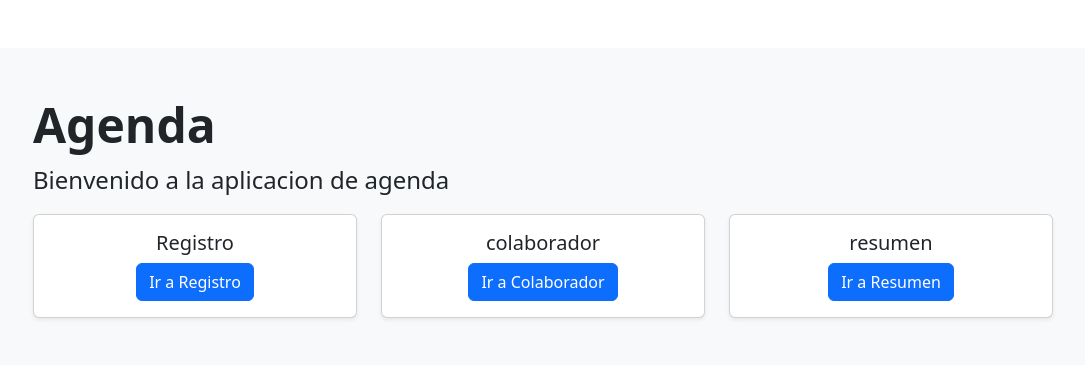
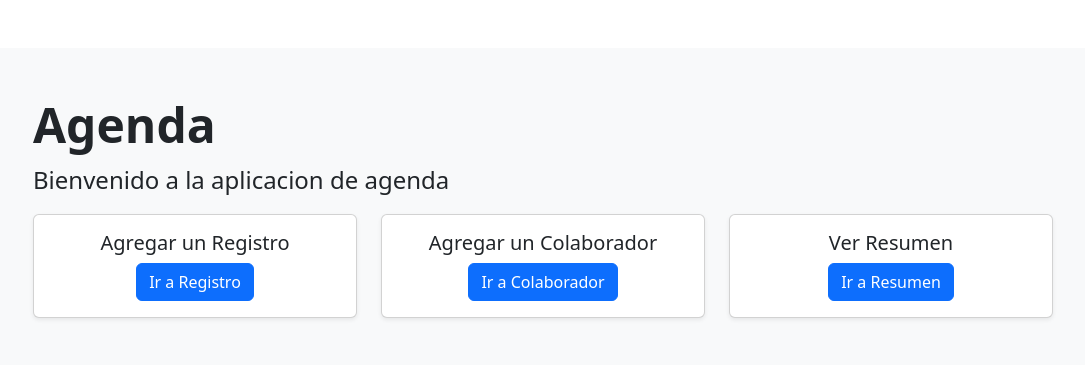
Before and after one commit to HeliskyJpg/duoagenda, a Flask app: page / in a window 1280 px wide. Shown: the part 16-381 px from the top of the page, without its empty margins (97-1182 px from the left). Run offline with Flask 3, Linux system fonts and the light colour scheme.

Commit message:
Correcion de Myuscula en la inicial de la descripcion de los botones.

```diff
--- a/templates/index.html
+++ b/templates/index.html
@@ -14,7 +14,7 @@
   <div class="col-md-4">
     <div class="card h-100 shadow-sm">
       <div class="card-body text-center">
-        <h5 class="card-title">Registro</h5>
+        <h5 class="card-title">Agregar un Registro</h5>
       <a href="{{ url_for('registro_colaborador') }}" class="btn btn-primary">Ir a Registro</a>
       </div>
     </div>
@@ -23,7 +23,7 @@
 <div class="col-md-4">
     <div class="card h-100 shadow-sm">
       <div class="card-body text-center">
-        <h5 class="card-title">colaborador</h5>
+        <h5 class="card-title">Agregar un Colaborador</h5>
         <a href="{{ url_for('listado_clientes') }}" class="btn btn-primary">Ir a Colaborador</a>
       </div>
     </div>
@@ -32,7 +32,7 @@
   <div class="col-md-4">
     <div class="card h-100 shadow-sm">
       <div class="card-body text-center">
-        <h5 class="card-title">resumen</h5>
+        <h5 class="card-title">Ver Resumen</h5>
         <a href="{{ url_for('listado_resumen') }}" class="btn btn-primary">Ir a Resumen</a>
       </div>
     </div>
```
